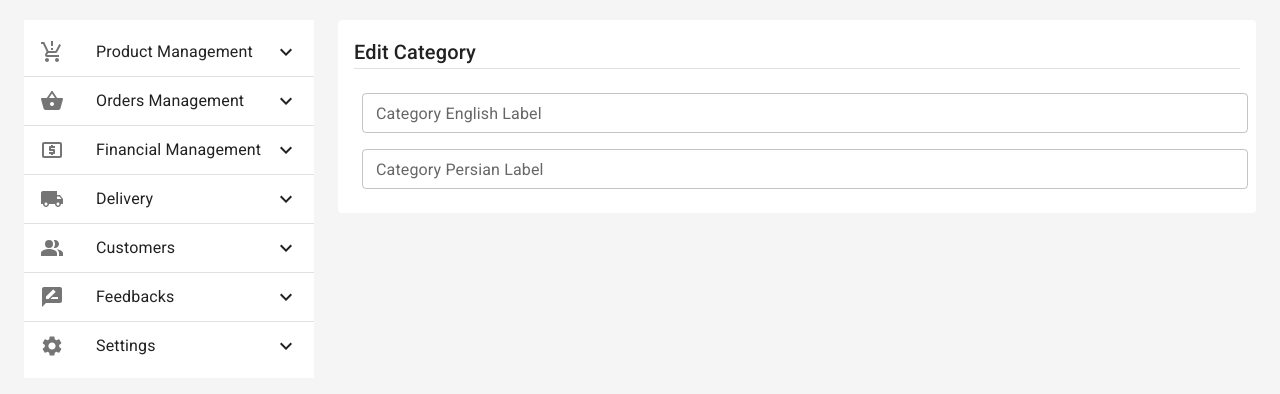
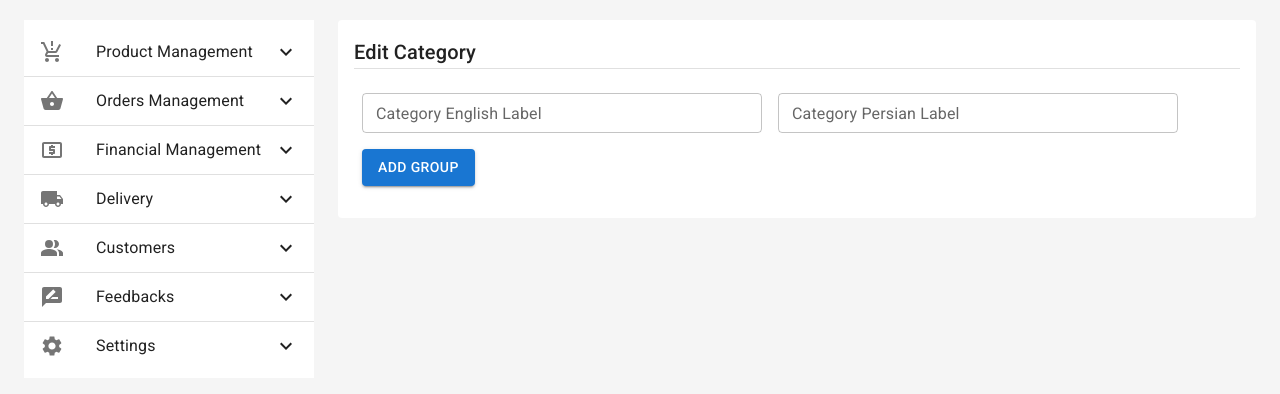
Before and after one commit to pdrm26/shopping, a React (Vite) app in the folder client/: page /products/categories/edit in a window 1280 px wide. Shown: the top 394 px of the page. Built offline with nearby package versions, Linux system fonts and the light colour scheme.

Commit message:
feat: add category group component

```diff
--- a/client/src/components/panels/product/Category.tsx
+++ b/client/src/components/panels/product/Category.tsx
@@ -1,11 +1,23 @@
-import { Box, Divider, Typography } from "@mui/material";
+import { Box, Button, Divider, Typography } from "@mui/material";
 
-export default function Category() {
+export default function Category({ title, attributes }: { title: string; attributes: [] }) {
     return (
-        <Box component="div">
-            <Typography variant="h6"></Typography>
-            <Divider sx={{ mb: 2 }} />
-            <Box component="div"></Box>
-        </Box>
+        <>
+            <Box
+                sx={{
+                    display: "flex",
+                    justifyContent: "space-between",
+                    alignItems: "center",
+                    mb: "20px",
+                }}
+            >
+                <Typography variant="h6">{title}</Typography>
+                <Divider sx={{ flexGrow: 1, mx: "10px", display: "inline-block" }} />
+                <Button variant="outlined" sx={{ display: "inline-block" }}>
+                    Outlined
+                </Button>
+            </Box>
+            <Box component="div">{attributes}</Box>
+        </>
     );
 }
--- a/client/src/components/panels/product/EditCategory.tsx
+++ b/client/src/components/panels/product/EditCategory.tsx
@@ -1,18 +1,50 @@
-import { Box, TextField } from "@mui/material";
+import { Box, Button, Divider, TextField, Typography } from "@mui/material";
 import Content from "../../Content";
+import { useState } from "react";
+import DialogButton from "../../DialogButton";
+import Category from "./Category";
+
+interface Category {
+    title: string;
+    attributes: [];
+}
 
 export default function EditCategory() {
+    const [categories, setCategories] = useState<Category[]>([]);
+
+    const handleAddCategory = (categoryName: string) => {
+        setCategories((prevCategories) => [...prevCategories, { title: categoryName, attributes: [] }]);
+    };
+
     return (
         <Content title="Edit Category">
             <Box
                 component="form"
                 sx={{
-                    "& > :not(style)": { m: 1, width: "100%" },
+                    "& > :not(style)": { m: 1 },
                 }}
                 autoComplete="off"
             >
-                <TextField size="small" id="category_label_en" label="Category English Label" variant="outlined" />
-                <TextField size="small" id="category_label_fa" label="Category Persian Label" variant="outlined" />
+                <TextField
+                    size="small"
+                    id="category_label_en"
+                    label="Category English Label"
+                    variant="outlined"
+                    sx={{ minWidth: "400px" }}
+                />
+                <TextField
+                    size="small"
+                    id="category_label_fa"
+                    label="Category Persian Label"
+                    variant="outlined"
+                    sx={{ minWidth: "400px" }}
+                />
+                <DialogButton buttonText="Add Group" handleAddCategory={handleAddCategory} />
+                <Box component="div">
+                    {categories.map((category) => (
+                        <Category title={category.title} attributes={category.attributes} />
+                    ))}
+                </Box>
             </Box>
         </Content>
     );
```
